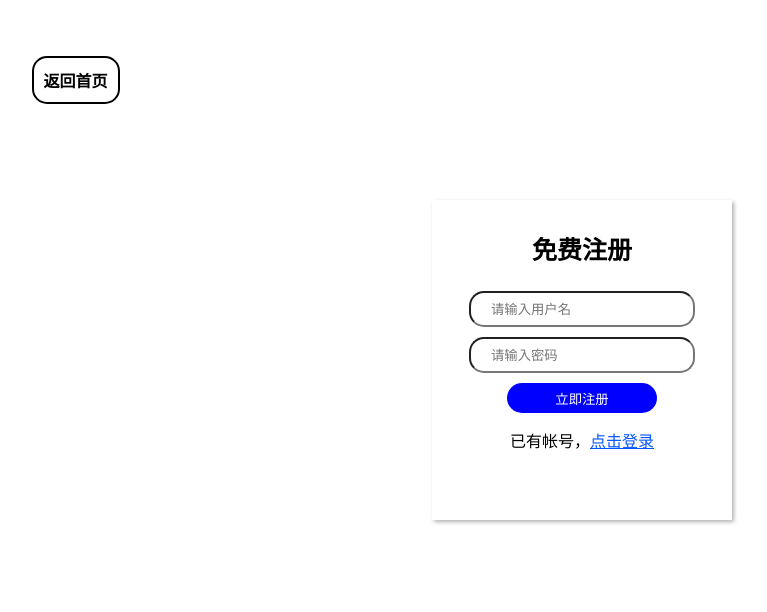
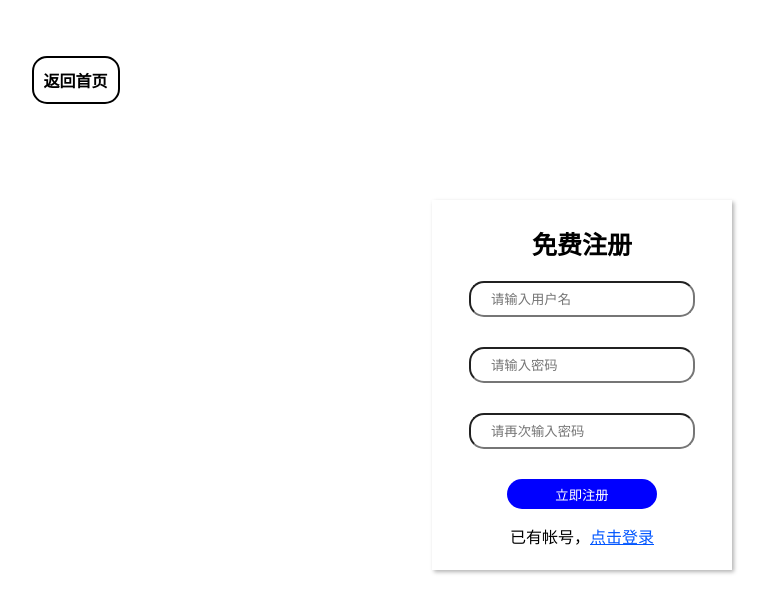
Before and after one commit to luo303/cake, a Vue app: page /login in a window 1280 px wide. Shown: the top 612 px of the page, without its empty margins (58-825 px from the left). Built offline with nearby package versions, Linux system fonts and the light colour scheme.

Commit message:
使用大事件接口完成了注册登录，细节功能等待验证，大体功能已验证无误

```diff
--- a/package.json
+++ b/package.json
@@ -21,8 +21,10 @@
     ]
   },
   "dependencies": {
+    "axios": "^1.11.0",
     "element-plus": "^2.10.7",
     "pinia": "^3.0.3",
+    "pinia-plugin-persistedstate": "^4.5.0",
     "vue": "^3.5.18",
     "vue-router": "^4.5.1"
   },
--- /dev/null
+++ b/src/api/user.js
@@ -0,0 +1,25 @@
+import request from '@/utils/request'
+
+export const useregister = async ({ username, pwd, repwd }) => {
+  const res = await request.post('/api/reg', {
+    username,
+    password: pwd,
+    repassword: repwd
+  })
+  if (res.data.code !== 0) {
+    // 当后端返回失败（如用户名已存在），主动抛出错误
+    throw new Error(res.data.message) // 触发 catch
+  }
+  return res
+}
+export const uselogin = async ({ username, pwd }) => {
+  const res = await request.post('/api/login', {
+    username,
+    password: pwd
+  })
+  if (res.data.code !== 0) {
+    // 当后端返回失败（如用户名已存在），主动抛出错误
+    throw new Error(res.data.message) // 触发 catch
+  }
+  return res
+}
--- a/src/assets/index.css
+++ b/src/assets/index.css
@@ -37,7 +37,15 @@
     margin: 90px auto;
 }
 
-.register,
+.register {
+    padding: 10px 0;
+    margin: 0 auto;
+    margin-top: 200px;
+    width: 300px;
+    height: 350px;
+    box-shadow: 2px 2px 4px rgba(0, 0, 0, .3);
+    background-color: #fff;
+}
 .login {
     padding: 10px 0;
     margin: 0 auto;
@@ -47,22 +55,22 @@
     box-shadow: 2px 2px 4px rgba(0, 0, 0, .3);
     background-color: #fff;
 }
-
 .register .name,
 .login .name {
     text-align: center;
 }
 
 .register .password,
-.login .password {
+.login .password ,
+.register .repassword {
     text-align: center;
-
 }
 
 .register .name span,
 .login .name span {
     display: block;
     width: 200px;
+    height: 20px;
     line-height: 20px;
     margin: 0 auto;
     text-align: left;
@@ -75,6 +83,18 @@
 .login .password span {
     display: block;
     width: 200px;
+    height: 20px;
+    line-height: 20px;
+    margin: 0 auto;
+    text-align: left;
+    color: #c81623;
+    font-weight: bold;
+    font-size: 13px;
+}
+.register .repassword span {
+    display: block;
+    width: 200px;
+    height: 20px;
     line-height: 20px;
     margin: 0 auto;
     text-align: left;
@@ -94,7 +114,7 @@
 
 .register h5,
 .login h5 {
-    margin: 20px;
+    margin: 15px auto;
     color: #000;
 }
 
--- a/src/main.js
+++ b/src/main.js
@@ -1,5 +1,5 @@
 import { createApp } from 'vue'
-import { createPinia } from 'pinia'
+import store from './stores'
 import ElementPlus from 'element-plus'
 import 'element-plus/dist/index.css'
 import App from './App.vue'
@@ -7,7 +7,7 @@ import router from './router'
 
 const app = createApp(App)
 
-app.use(createPinia())
+app.use(store)
 app.use(ElementPlus)
 app.use(router)
 
--- /dev/null
+++ b/src/stores/index.js
@@ -0,0 +1,6 @@
+import { createPinia } from 'pinia'
+import persist from 'pinia-plugin-persistedstate'
+
+const store = createPinia().use(persist)
+export default store
+export * from './modules/user'
--- /dev/null
+++ b/src/stores/modules/user.js
@@ -0,0 +1,21 @@
+import { defineStore } from 'pinia'
+import { ref } from 'vue'
+
+export const useUserStore = defineStore(
+  'cake',
+  () => {
+    const token = ref('')
+    const settoken = (t) => {
+      token.value = t
+    }
+    return {
+      token,
+      settoken
+    }
+  },
+  {
+    persist: {
+      key: 'cake'
+    }
+  }
+)
--- /dev/null
+++ b/src/utils/request.js
@@ -0,0 +1,42 @@
+import axios from 'axios'
+import { useUserStore } from '@/stores'
+import { ElMessage } from 'element-plus'
+import router from '@/router'
+
+const baseURL = 'http://big-event-vue-api-t.itheima.net'
+const instance = axios.create({
+  baseURL,
+  timeout: 10000
+})
+instance.interceptors.request.use(
+  (config) => {
+    const userStore = useUserStore()
+    if (userStore.token) {
+      config.headers.Authorization = userStore.token
+    }
+    return config
+  },
+  (err) => Promise.reject(err)
+)
+instance.interceptors.response.use(
+  (res) => {
+    console.log(res)
+    if (res?.data.code === 0) {
+      return res
+    }
+    ElMessage({ message: res?.data.message || '服务异常', type: 'error' })
+    return Promise.reject(res?.data)
+  },
+  (err) => {
+    console.log(err)
+    ElMessage({
+      message: err.response?.data.message || '服务异常',
+      type: 'error'
+    })
+    if (err.response?.status === 401) {
+      router.push('/login')
+    }
+    return Promise.reject(err)
+  }
+)
+export default instance
--- a/src/views/login/PageLogin.vue
+++ b/src/views/login/PageLogin.vue
@@ -1,12 +1,15 @@
 <script setup>
 import { useRouter } from 'vue-router'
 import { ref } from 'vue'
+import { useregister } from '@/api/user'
 import { ElMessage } from 'element-plus'
 const router = useRouter()
 const username = ref('')
 const pwd = ref('')
+const repwd = ref('')
 const nameerror = ref('')
 const pwderror = ref('')
+const repwderror = ref('')
 const namevalidate = () => {
   const reg = /^[a-zA-Z0-9-_]{6,10}$/
   if (!reg.test(username.value)) {
@@ -25,14 +28,30 @@ const pwdvalidate = () => {
   pwderror.value = ''
   return true
 }
-const validate = () => {
+const repwdvalidate = () => {
+  if (repwd.value !== pwd.value) {
+    repwderror.value = '两次密码不一致'
+    return false
+  }
+  repwderror.value = ''
+  return true
+}
+const validate = async () => {
   const one = namevalidate()
   const two = pwdvalidate()
-  if (one && two) {
-    ElMessage({
-      message: '注册成功',
-      type: 'success'
-    })
+  const three = repwdvalidate()
+  if (one && two && three) {
+    try {
+      const res = await useregister({
+        username: username.value,
+        pwd: pwd.value,
+        repwd: repwd.value
+      })
+      ElMessage({ message: res?.data.message || '注册', type: 'success' })
+      router.push('/register')
+    } catch (error) {
+      console.log(error)
+    }
   }
 }
 </script>
@@ -64,6 +83,16 @@ const validate = () => {
           />
           <span>{{ pwderror }}</span>
         </div>
+        <div class="repassword">
+          <input
+            name="repassword"
+            type="password"
+            placeholder="请再次输入密码"
+            v-model="repwd"
+            @blur="repwdvalidate"
+          />
+          <span>{{ repwderror }}</span>
+        </div>
         <button @click="validate">立即注册</button>
         <div class="add">
           已有帐号，<a href="#" @click.prevent="router.push('/register')"
--- a/src/views/login/PageRegister.vue
+++ b/src/views/login/PageRegister.vue
@@ -1,7 +1,10 @@
 <script setup>
 import { useRouter } from 'vue-router'
 import { ref } from 'vue'
+import { uselogin } from '@/api/user'
+import { useUserStore } from '@/stores'
 import { ElMessage } from 'element-plus'
+const userStore = useUserStore()
 const router = useRouter()
 const username = ref('')
 const pwd = ref('')
@@ -25,14 +28,18 @@ const pwdvalidate = () => {
   pwderror.value = ''
   return true
 }
-const validate = () => {
+const validate = async () => {
   const one = namevalidate()
   const two = pwdvalidate()
   if (one && two) {
-    ElMessage({
-      message: '登录成功',
-      type: 'success'
-    })
+    try {
+      const res = await uselogin({ username: username.value, pwd: pwd.value })
+      userStore.settoken(res.data.token)
+      ElMessage({ message: res?.data.message || '登录成功', type: 'success' })
+      router.push('/')
+    } catch (error) {
+      console.log(error)
+    }
   }
 }
 </script>
```
Also changed, not shown: src/stores/counter.js (deleted, +0 -12 lines), 1 other file (tests, documents, lock files or other folders).
